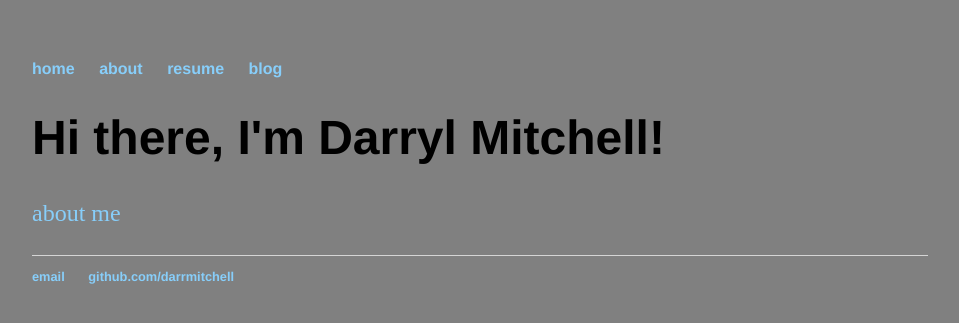
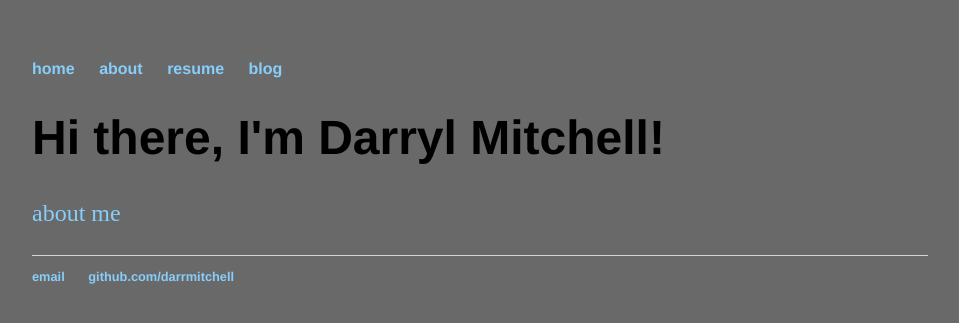
Before and after one commit to darrmitchell/darrmitchell.github.io, a Jekyll site: the page built from index.html, in a window 1280 px wide. Shown: the top 323 px of the page, without its empty margins (160-1119 px from the left). Built offline with Jekyll 4.4.1, drawn with Linux system fonts in a browser that asks for light colours.

Commit message:
Update main.css

```diff
--- a/css/main.css
+++ b/css/main.css
@@ -1,7 +1,7 @@
 body {
     margin: 60px auto;
     width: 70%;
-    background-color: gray;
+    background-color: dimgray;
 }
 nav ul, footer ul {
     font-family:'Helvetica', 'Arial', 'Sans-Serif';
```
